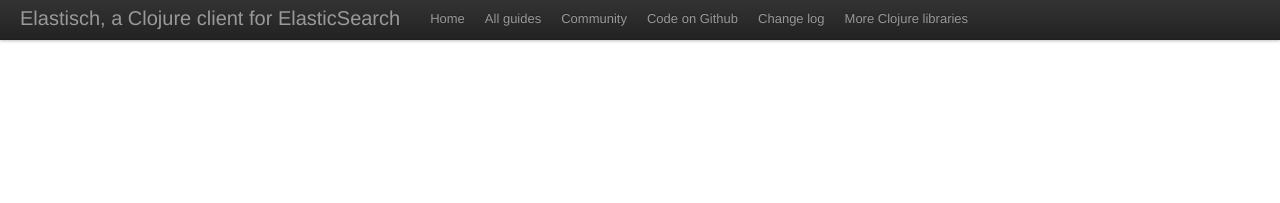
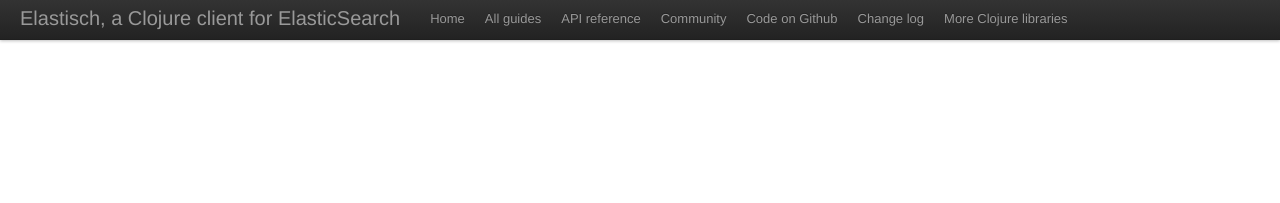
Before and after one commit to clojurewerkz/elastisch.docs, a Jekyll site: the page built from index.html, in a window 1280 px wide. Shown: the top 203 px of the page. Built offline with Jekyll 4.4.1, drawn with Linux system fonts in a browser that asks for light colours; some web fonts are replaced.

Commit message:
Link to API reference

```diff
--- a/_layouts/article.html
+++ b/_layouts/article.html
@@ -43,6 +43,9 @@
               </li>
               <li>
                 <a href="/articles/guides.html">All guides</a>
+              </li>
+              <li>
+                <a href="http://reference.clojureelasticsearch.info/">API reference</a>
               </li>
               <li>
                 <a href='/articles/community.html'>Community</a>
--- a/_layouts/default.html
+++ b/_layouts/default.html
@@ -46,6 +46,9 @@
                 <a href="/articles/guides.html">All guides</a>
               </li>
               <li>
+                <a href="http://reference.clojureelasticsearch.info/">API reference</a>
+              </li>
+              <li>
                 <a href='/articles/community.html'>Community</a>
               </li>
               <li>
```
